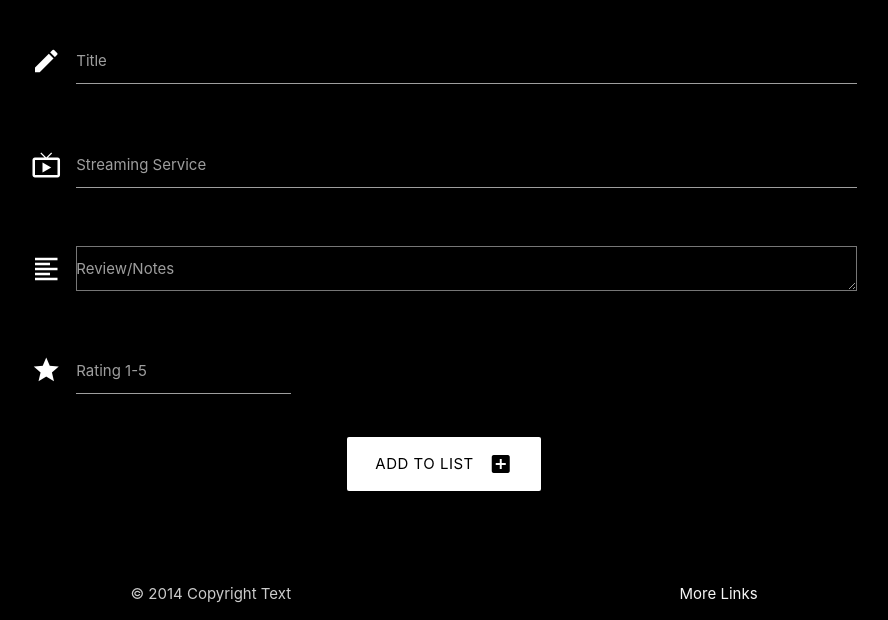
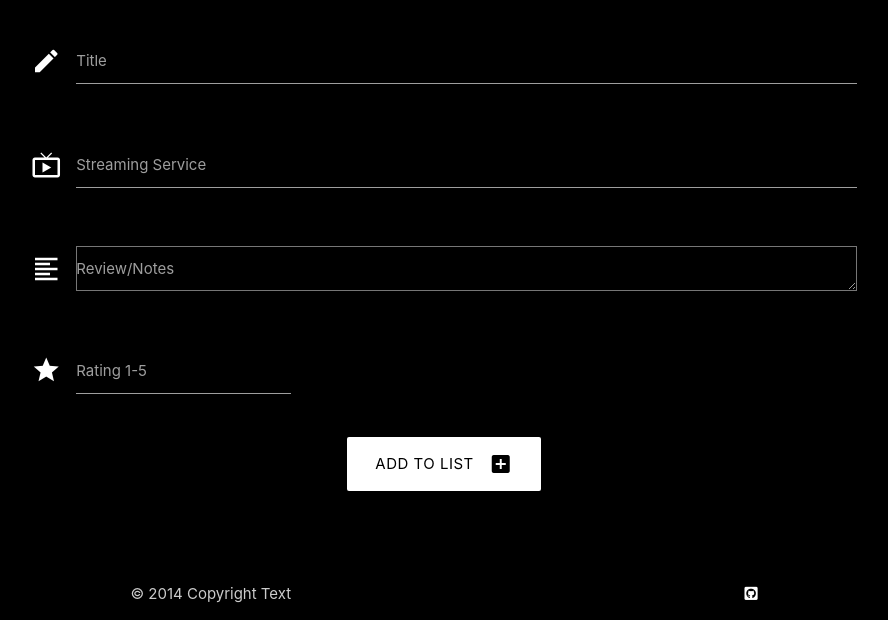
Before and after one commit to Code-Institute-Submissions/Milestone-Project-Three-7, a Flask app: page /add_entry in a window 1280 px wide. Shown: the part 438-1058 px from the top of the page, without its empty margins (196-1084 px from the left). Run offline with Flask 2, Linux system fonts and the light colour scheme; some libraries are stand-ins or nearby versions.

Commit message:
Added link to my github in footer

```diff
--- a/templates/base.html
+++ b/templates/base.html
@@ -8,7 +8,7 @@
     <link rel="stylesheet" href="https://cdnjs.cloudflare.com/ajax/libs/materialize/1.0.0/css/materialize.min.css" type="text/css">
     <link href="https://fonts.googleapis.com/icon?family=Material+Icons" rel="stylesheet">
     <link rel="stylesheet" href="/static/css/style.css" type="text/css">
-    <title><i class="material-icons">list</i>Keep a Record</title>
+    <title><i class="fas fa-list">Keep a Record</i></title>
 </head>
 <body class="black">
     <!-- Navbar -->
@@ -56,7 +56,9 @@
             <div class="footer-copyright black">
                 <div class="container">
                     © 2014 Copyright Text
-                    <a class="grey-text text-lighten-4 right" href="#!">More Links</a>
+                    <a target="_blank" href="https://github.com/ShaunWard"  aria-label="Github link" class="white-text right">
+                        <i class="fab fa-github-square"></i>
+                    </a>
                 </div>
             </div>
         </div>
```
